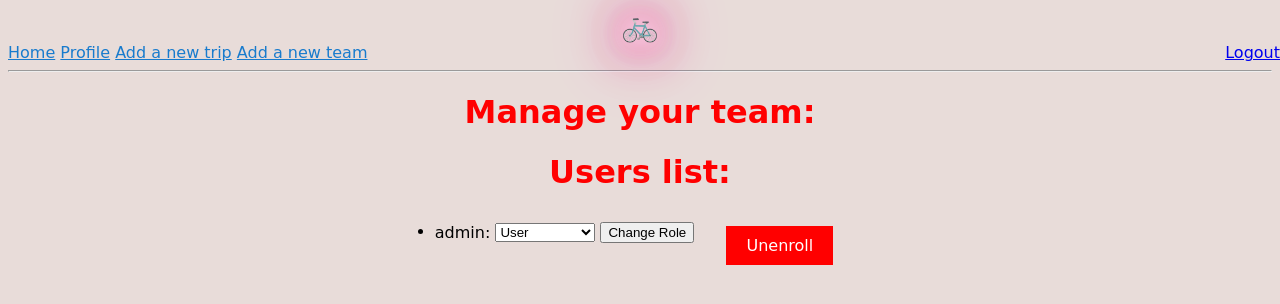
After one commit to bhuvansingla/flask-login, a Flask app: page /manage_team in a window 1280 px wide. The commit adds this page. Shown: the top 304 px of the page. Run offline with Flask 3, Linux system fonts and the light colour scheme; a user stored in the database is signed in; data comes from the database, SQL or seed files in the repository; tables that the repository leaves empty hold one stand-in row (values such as "Sample post").

Commit message:
21 team leader (#28)
* team leader defined

* request to join team, approve or not

* manage team page. Adjust request of team enrollment

* fixed a tag. need to fix the button

* handle enrollment requests, to be adjusted

```diff
--- a/routes.py
+++ b/routes.py
@@ -68,14 +68,23 @@ def new_trip():
 def user_home(username):
 
     user = User.query.filter_by(username=current_user.username).first()
-    trips = Trip.query.filter_by(user_id=current_user.id)
+    trips = Trip.query.filter_by(user_id=current_user.id).all()
     teams = Team.query.all()
+    user_teams_ids = [team.id for team in user.teams]
+
+    reqs_user_team = []
+
+    if user.role=="team_leader":
+        requests_to_join = RequestsToJoinTeam.query.filter(RequestsToJoinTeam.team_id.in_(user_teams_ids)).all()
+        reqs_user_team = [{"id":request_to_join.id,"username":User.query.get(request_to_join.user_id).username,"team":Team.query.get(request_to_join.team_id).name} for request_to_join in requests_to_join]
+    if reqs_user_team is None:
+        reqs_user_team = []
     if trips is None:
         trips = []
     if teams is None:
         teams = []
 
-    return render_template('user_home.html', user=user,trips=trips,teams=teams)
+    return render_template('user_home.html', user=user,trips=trips,teams=teams,requests=reqs_user_team)
 
 
 
@@ -131,10 +140,10 @@ def team_details(team_id):
     for user_by_team in users_by_team:
         all_scores_by_user = Trip.query.filter_by(user_id=user_by_team.id).all()
         tot_score_by_user =sum([score_by_user.score for score_by_user in all_scores_by_user])
-        ranking_list.append({"user":user_by_team.username,"total score":tot_score_by_user})
+        ranking_list.append({"user_id":user_by_team.id,"user":user_by_team.username,"total score":tot_score_by_user})
     ranking_list = list(enumerate(sorted(ranking_list, key=lambda x: x['total score'],reverse=True)))
 
-    return render_template("team_details.html",ranking_list=ranking_list,team=team)
+    return render_template("team_details.html",ranking_list=ranking_list,team=team,user=current_user)
 
 @app.route('/new_team',methods=['GET', 'POST'])
 @login_required
@@ -155,32 +164,76 @@ def new_team():
 
 
 
-@app.route('/admin_page',methods=['GET', 'POST'])
+@app.route('/manage_team',methods=['GET', 'POST'])
 @login_required
-def admin_page():
+def manage_team():
+    try:
+        team = User.query.filter_by(id=current_user.id).first().teams[0]
+        team_members = team.users
+        return render_template('manage_team.html',title="Manage team",team = team,users=team_members)
+    except:
+        return redirect(url_for('user_home',username = current_user.username))
 
-    if not current_user.is_admin:
-        return 'Unauthorized'
-    return render_template('admin_page.html',title="Admin page")
-
-@app.route('/enroll_to_team/<int:team_id>',methods=['GET', 'POST'])
+@app.route('/request_enrollment_to_team/<int:team_id>',methods=['GET', 'POST'])
 @login_required
-def enroll_to_team(team_id):
+def request_enrollment_to_team(team_id):
 
     team = Team.query.get(team_id)
+    user_req= RequestsToJoinTeam.query.filter_by(team_id = team_id, user_id = current_user.id).first()
+    if user_req:
+        return redirect(url_for("user_home",username=current_user.username))
+
+    req = RequestsToJoinTeam(team_id = team_id,user_id = current_user.id)
     if current_user not in team.users:
-        team.add_member(current_user)
+        db.session.add(req)
         db.session.commit()
+
+    return redirect(url_for("user_home",username=current_user.username,requests = [req] ))
+
+@app.route('/decide_on_enrollment/<int:request_id>/<accept>',methods=['GET', 'POST'])
+@login_required
+def decide_on_enrollment(request_id,accept):
+
+    request_to_join = RequestsToJoinTeam.query.get(request_id)
+    if accept=="Yes":
+        user = User.query.get(request_to_join.user_id)
+        team = Team.query.get(request_to_join.team_id)
+        team.add_member(user)
+        db.session.delete(request_to_join)
+        db.session.commit()
+    else:
+        db.session.delete(request_to_join)
+        db.session.commit()
+
+
 
     return redirect(url_for("user_home",username=current_user.username))
 
-@app.route('/unenroll_from_team/<int:team_id>',methods=['GET', 'POST'])
+
+
+@app.route('/')
+@app.route('/unenroll_from_team/<int:team_id>/<int:user_id>',methods=['GET', 'POST'])
 @login_required
-def unenroll_from_team(team_id):
+def unenroll_from_team(team_id,user_id):
 
-    team = Team.query.get(team_id)
+    team =  Team.query.get(team_id)
+    user = User.query.get(user_id)
+    if current_user in team.users:
+        user.set_role("user")
+        team.users.remove(user)
+        db.session.commit()
 
-    if current_user in team.users:
-        team.users.remove(current_user)
+    return redirect(url_for("manage_team",username=current_user.username))
+
+
+@app.route("/change_role",methods=['GET', 'POST'])
+@login_required
+def change_role():
+    user_id = request.form.get('user_id')
+    role = request.form.get('role')
+    user = User.query.get(user_id)
+    if role != user.role:
+        user.set_role(role)
         db.session.commit()
-    return redirect(url_for("user_home",username=current_user.username))
+
+    return redirect(url_for("manage_team", users = User.query.all()))
--- a/templates/base.html
+++ b/templates/base.html
@@ -141,10 +141,11 @@
         <a class="right-link" href="{{ url_for('logout') }}">Logout</a>
         {% endif %}
         {%if current_user.role == 'admin' %}
-        <a class="blue pull-right" href="{{ url_for('admin_page') }}">Admin page</a>
         <a class="blue pull-left" href="{{ url_for('new_team') }}">Add a new team</a>
-
         {% endif %}
+        {%if current_user.role == 'team_leader'%}
+        <a class="blue pull-right" href="{{ url_for('manage_team') }}">Manage team</a>
+        {%endif%}
 
     </div>
 
--- a/templates/landing_page.html
+++ b/templates/landing_page.html
@@ -53,10 +53,11 @@
         <a class="blue pull-right" href="{{ url_for('login') }}">Login</a>
         {% else %}
         {%if current_user.role == 'admin' %}
-        <a class="blue pull-right" href="{{ url_for('admin_page') }}">Admin page</a>
         <a class="blue pull-left" href="{{ url_for('new_team') }}">Add a new team</a>
-
         {% endif %}
+        {%if current_user.role == 'team_leader'%}
+        <a class="blue pull-right" href="{{ url_for('manage_team') }}">Manage team</a>
+        {%endif%}
         <a class="blue pull-right" href="{{ url_for('user_home', username=current_user.username) }}">Home</a>
 
         <a class="blue pull-right" href="{{ url_for('user_profile') }}">Profile</a>
--- /dev/null
+++ b/templates/manage_team.html
@@ -0,0 +1,104 @@
+{% extends "base.html" %}
+
+{% block content %}
+
+<head>
+    <style>
+        .post-container {
+            margin-bottom: 10px;
+        }
+
+        .post-info {
+            display: flex;
+            flex-direction: column;
+        }
+
+        .row {
+            display: flex;
+            align-items: center;
+            justify-content: center;
+            gap: 5px;
+            /* set smaller gap value */
+        }
+
+
+        ul {
+            margin: 0;
+            padding: 0;
+            margin-right: 10px;
+            /* add right margin to the ul */
+        }
+
+        .delete-button-container {
+            margin-top: 10px;
+            margin-left: 10px;
+            /* add left margin to the delete button container */
+        }
+
+        .delete-button {
+            background-color: #f44336;
+            border: none;
+            color: white;
+            padding: 10px 20px;
+            text-align: center;
+            text-decoration: none;
+            display: inline-block;
+            font-size: 16px;
+            margin: 4px 2px;
+            cursor: pointer;
+        }
+    </style>
+
+</head>
+
+<center>
+    <h1 style="color:red">Manage your team:</h1>
+</center>
+
+<center>
+    <h1 style="color:red">Users list: </h1>
+    <div class="post-container">
+        <ul class="list-unstyled text-justify" style="text-align: justify;">
+            {% for user in users %}
+            <div class="post-container">
+                <div class="post-info">
+                    <div class="row">
+                        <li>
+                            <div class="form-link-container" style="display: flex; align-items: center;">
+                                <!-- change_role.html -->
+                                <form method="POST" action="{{ url_for('change_role') }}">
+                                    <input type="hidden" name="user_id" value="{{ user.id }}">
+                                    <label for="role" style="vertical-align: middle;">{{user.username}}:</label>
+                                    <select name="role" id="role">
+                                        {%if user.role =="user"%}
+                                        <option value="user" selected>User</option>
+                                        {%else%}
+                                        <option value="user">User</option>
+                                        {%endif%}
+                                        {% if user.role=='team_leader' %}
+                                        <option value="team_leader" selected>Team Leader</option>
+                                        {% else %}
+                                        <option value="team_leader">Team Leader</option>
+                                        {%endif%}
+                                    </select>
+                                    <input type="submit" value="Change Role">
+                                </form>
+                                <div class="unenroll-button-container" style="display: inline;">
+                                    <span style="margin-right: 10px;">&nbsp;</span>
+                                    <a class="unenroll-button"
+                                        href="{{url_for('unenroll_from_team',team_id=team.id,user_id=user.id)}}"
+                                        style="vertical-align: middle;">Unenroll</a>
+                                </div>
+                            </div>
+                        </li>
+                    </div>
+                </div>
+            </div>
+            {% endfor %}
+        </ul>
+
+    </div>
+</center>
+
+
+{% endblock %}
--- a/templates/new_trip.html
+++ b/templates/new_trip.html
@@ -41,6 +41,7 @@
             {% endfor %}
         </p>
         <br>
+
         <p>
             {{ form.prestige.label }}<br>
             {% for subfield in form.prestige %}
--- a/templates/team_details.html
+++ b/templates/team_details.html
@@ -20,8 +20,8 @@
                             &#129353;
                             {%endif%}
                             {{ranking["user"]}} {{ranking["total score"]}}
+
                         </li>
-
                     </div>
                 </div>
             </div>
```
Also changed, not shown: models.py (+8 -0 lines), templates/admin_page.html (deleted, +0 -60 lines), templates/user_home.html (+66 -13 lines), templates/manage_users_and_teams.html (added), 1 other file.
